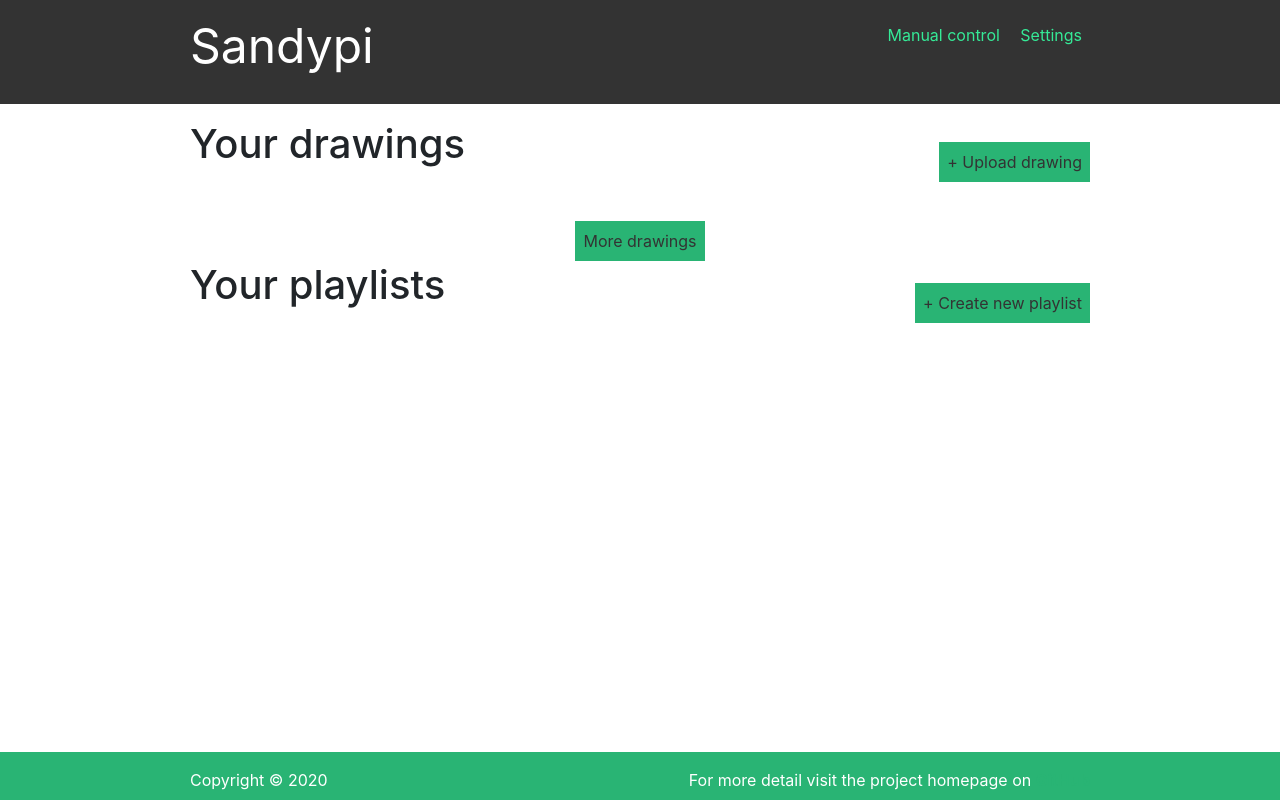
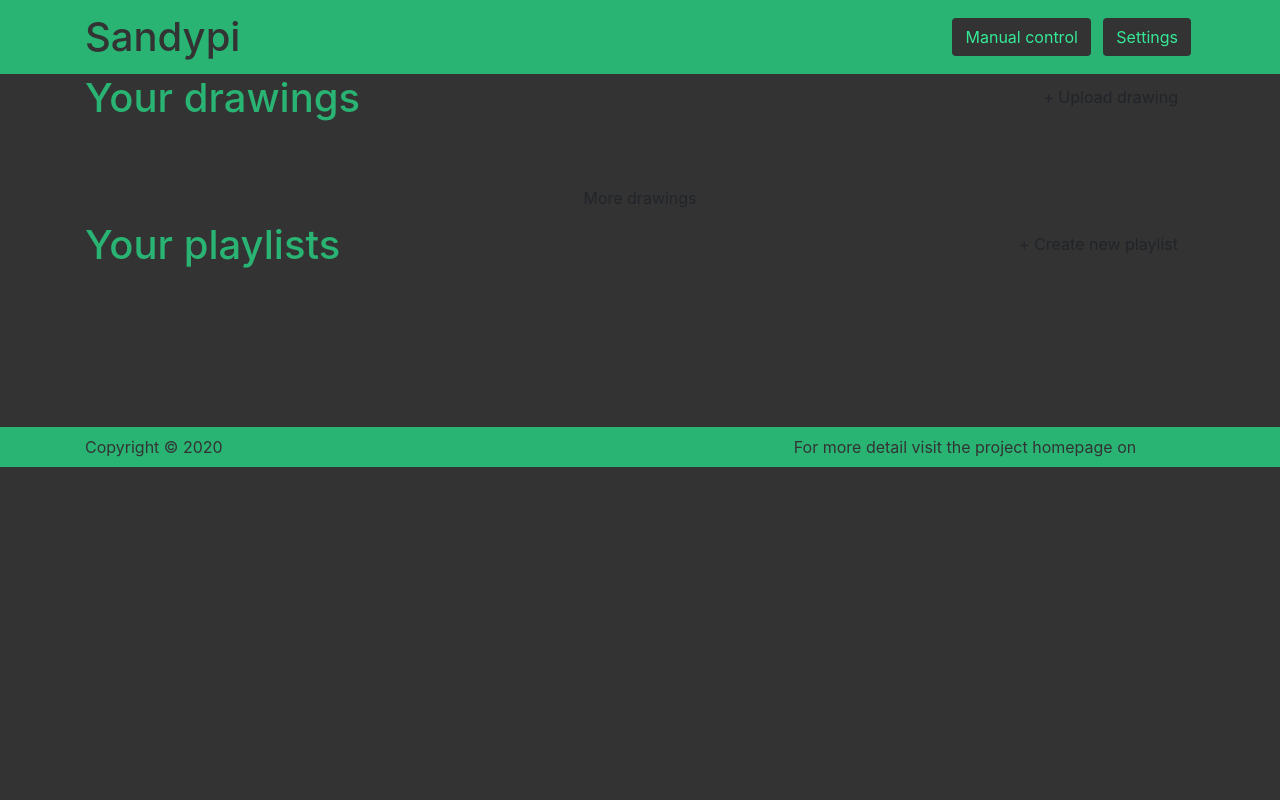
Before and after one commit to texx00/sandypi, a Flask app: page /preview in a window 1280 px wide. Run offline with Flask 2, Linux system fonts and the light colour scheme; data that the repository does not hold is empty; style sheets or scripts are compiled from the project's sources; parts of the project's set-up code (start-up, migrations or seed data) failed here and were passed over; some libraries are stand-ins or nearby versions.

Commit message:
Base style setup with bootstrap

```diff
--- a/UIserver/static/scss/base_style.scss
+++ b/UIserver/static/scss/base_style.scss
@@ -7,26 +7,6 @@ $secondary: #aaaaaa;
 $white: #ffffff;
 $light_alpha: #aaaaaa77;
 
-
-html{
-    margin: 0;
-    height: 100%;
-    width: 100%;
-    overflow-y: scroll;
-}
-
-body {
-    background-color: $dark;
-    color: $light;
-    font-family: 'roboto', sans-serif;
-    min-height: 100%;
-    width: 100%;
-    margin: 0;
-    padding: 0;
-    height: auto !important;
-    height:100%;
-    position: relative;
-}
 
 a, a:visited {
     text-decoration: none;
@@ -38,15 +18,8 @@ a:hover{
 }
 
 button{
-    background-color: $primary;
-    color: $dark;
-    border-radius: 0.2em;
-    padding: 0.5em;
-    font-size: large;
-    border:none;
-    margin: auto;
-    cursor: pointer;
-    transition:0.15s;
+    @extend .btn;
+    @extend .m-1;
 }
 
 button:hover{
@@ -58,23 +31,6 @@ button:hover{
 .dark_button{
     background-color: $dark;
     color: $light;
-}
-
-select{
-    font-size: medium;
-    margin: 30px;
-    background-color: $light;
-    border: solid 2px $dark;
-}
-
-select option{
-    font-size: medium;
-    background-color: $light;
-}
-
-.wi{
-    width: 900px;
-    margin: 0 auto;
 }
 
 .data{
@@ -114,61 +70,6 @@ select option{
     display: block;
 }
 
-/* --- MESSAGES --- */
-
-#message_container{
-    position: fixed;
-    top:0px;
-    height:30px;
-    background-color: $light;
-    border-bottom: 1px solid $dark;
-    color: $dark;
-    width:100%;
-    visibility: hidden;
-    opacity: 0;
-    transition: visibility 0.3s linear, opacity 0.3s linear;
-}
-
-#message_container_text{
-    width:100%;
-    text-align: center;
-    padding-top:5px;
-}
-
-#message_container_close{
-    float: right;
-}
-
-/* --- NAVBAR ---*/
-nav {
-    background-color: $dark;
-    color: $white;
-    margin: auto;
-    padding-top:5px;
-    padding-bottom: 1em;
-    margin-bottom: 1em;
-    width:100%;
-}
-
-#logo{
-    display: inline-block;
-    font-size: 3em;
-    overflow: hidden;
-    margin-top:5px;
-}
-#logo span{
-    cursor: pointer;
-}
-
-#nav_right_container{
-    vertical-align: middle;
-    float: right;
-    padding-top:10px;
-}
-#nav_right_container form{
-    display: inline-block;
-    padding-bottom:10px;
-}
 #nav_bot_status{
     vertical-align: middle;
     margin-right:40px;
@@ -196,22 +97,6 @@ nav {
 }
 #nav_status_preview_name b{
     font-weight: 600;
-}
-
-/* --- FOOTER --- */
-footer{
-    background-color: $primary;
-    color: $white;
-    position:absolute;
-    width:100%;
-    height:3em;   /* Height of the footer */
-    bottom:3em;
-    margin-bottom:-3em;
-    padding-top: 1em;
-    padding-bottom:0.3em;
-}
-.footer_spacer{
-    height:5.5em;
 }
 
 /* --- POPUP --- */
--- a/UIserver/templates/base.html
+++ b/UIserver/templates/base.html
@@ -16,7 +16,7 @@
     <link rel="shortcut icon" href="{{ url_for('static', filename='favicon.ico') }}">
     {% block head %}{%endblock%}
 </head>
-<body>
+<body class="bg-dark">
     <!-- popup container: this is shown over the entire page-->
     <div id="popup" onclick="close_popup(event)">
         <div id="popup_container" onclick="close_popup(event)">
@@ -37,35 +37,46 @@
         </div>
     </div>
 
-    <nav>
-        <div class=wi>
-            <div id=logo>
-                <div style="display: inline-block;vertical-align: center;" onclick="home()"><span>Sandypi</span></div>
-            </div>
-            <div id="nav_right_container">
-                <div id="nav_bot_status"></div><!-- will be filled by js if the bot is doing a drawing-->
-                <form method=post action="/manual_control">
-                    <button type="submit" class="dark_button" >Manual control</button>
-                </form>
-                <form method=post action="/settings">
-                    <button type="submit" class="dark_button" >Settings</button>
-                </form>
+    <header>
+        <div class="navbar navbar-primary bg-primary">
+            <div class="container d-flex justify-content-between">
+                <div class="navbar-brand d-flex text-dark">
+                    <div onclick="home()"><span class="h1">Sandypi</span></div>
+                </div>
+                <div class="d-flex align-item-center">
+                    <div id="nav_bot_status"></div><!-- will be filled by js if the bot is doing a drawing-->
+                    <div class="align-item-center">
+                        <button
+                            type="submit"
+                            class="dark_button"
+                            onclick="location.href = '/manual_control';">
+                                Manual control
+                        </button>
+                        <button
+                            type="submit"
+                            class="dark_button"
+                            onclick="location.href = '/settings';">
+                                Settings
+                        </button>
+                    </div>
+                </div>
             </div>
         </div>
-    </nav>
+    </header>
 
-    <div class=wi>
-        {% block body %}{%endblock%}
-    </div>
+    <main role="main" class="text-primary">
+        <div class="container">
+            {% block body %}{%endblock%}
+        </div>
+    </main>
 
-    <div class="footer_spacer"></div>
-    <footer>
-        <div class=wi>
-            <div style="position: relative;">
-                <div style="display: inline-block;">
+    <footer class="text-muted bg-primary p-2">
+        <div class="container">
+            <div class="text-dark">
+                <span>
                     Copyright &#169; 2020
-                </div>
-                <div style="display: inline-block; position: absolute; right: 0px;">
+                </span>
+                <div class="float-right">
                     For more detail visit the project homepage on <a href="https://github.com/texx00/sandypi" target="_blank">GitHub</a>
                 </div>
             </div>
```
Also changed, not shown: UIserver/static/css/base_style.css.
